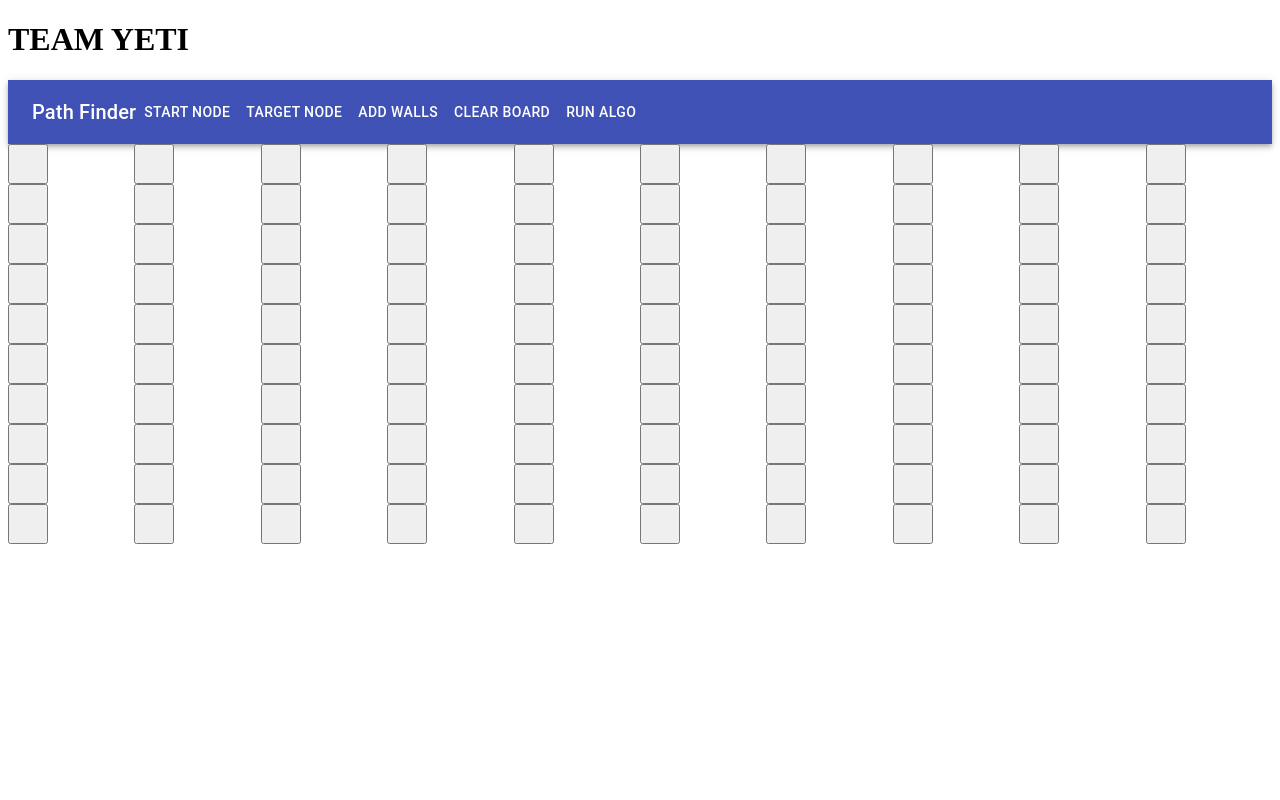
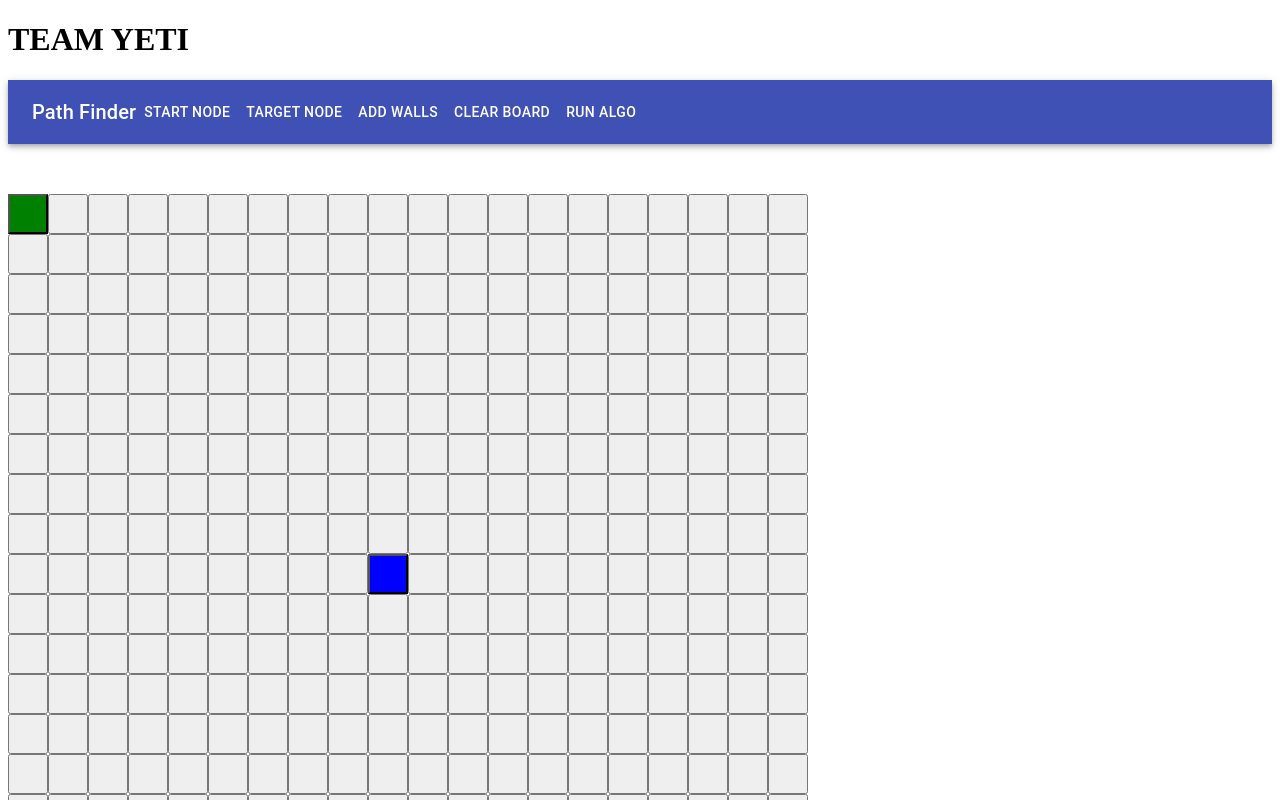
Before and after one commit to Yeti-Crabby/maze-runner, a React app: page / in a window 1280 px wide. Shown: the top 800 px of the page. Built offline with nearby package versions, Linux system fonts and the light colour scheme.

Commit message:
FUNCTIONING  start/end node with wall and working algo path

```diff
--- a/client/Navbar.jsx
+++ b/client/Navbar.jsx
@@ -37,11 +37,11 @@ class Navbar extends Component {
             >
               Path Finder
             </Typography>
-            <Button id="startNode" color="inherit">Start Node</Button>
-            <Button id="targetNode" color="inherit">Target Node</Button>
+            <Button onClick={this.props.entryNodeMode} id="startNode" color="inherit">Start Node</Button>
+            <Button onClick={this.props.targetNodeMode} id="targetNode" color="inherit">Target Node</Button>
             <Button onClick={this.props.addWallMode} id="wallNode" color="inherit">Add Walls</Button>
             <Button id="clearBoard" color="inherit">Clear Board</Button>
-            <Button id="runAlgo" color="inherit">Run Algo</Button>
+            <Button onClick={this.props.runAlgo} id="algo" color="inherit">Run Algo</Button>
           </Toolbar>
         </AppBar>
       </div>
--- a/client/containers/MainContainer.jsx
+++ b/client/containers/MainContainer.jsx
@@ -26,18 +26,22 @@
        entryNodeMode: false,
        targetNodeMode: false,
        wallMode: false,
+       headPosition: '0,0',
+       targetPosition: '9,9',
+       path: [],
      };
      this.addWallMode = this.addWallMode.bind(this);
      this.entryNodeMode = this.entryNodeMode.bind(this);
      this.targetNodeMode = this.targetNodeMode.bind(this);
+     this.algorithm = this.algorithm.bind(this);
    }
 
  // [{x:0, y:0}, {x:0, y:1}, {x:0, y:2} {x:1, y:0}, {x:1, y:1}, {x:1, y:2}]
 
   componentDidMount() {
     const board = {};
-    for (let i = 0; i < 10; i++) {
-      for (let j = 0; j < 10; j++) {
+    for (let i = 0; i < 20; i++) {
+      for (let j = 0; j < 20; j++) {
         board[`${i},${j}`] = {
           visited: false,
         }
@@ -51,7 +55,7 @@
       entryNodeMode: false,
       targetNodeMode: false,
       wallMode: true,
-    })
+    }, function(){console.log('addwallmode', this.state)})
    }
 
    entryNodeMode() {
@@ -59,7 +63,7 @@
       entryNodeMode: true,
       targetNodeMode: false,
       wallMode: false,
-     })
+     }, function() {console.log('entrynodemode', this.state)})
    }
 
    targetNodeMode(){
@@ -67,11 +71,13 @@
       entryNodeMode: false,
       targetNodeMode: true,
       wallMode: false,
-    })
+    }, function(){console.log('targetnodemode', this.state)})
    }
 
    handleMouseDown(property) {
-     if(this.state.addWallMode === false) return;
+     if(this.state.wallMode === false){
+        return;
+     }
      const board = {...this.state.board}
      board[property].visited = true;
      board[property].wall = true;
@@ -86,41 +92,54 @@
   // onmouseup={()=>{handleMouseUp(x,y)}}
   //}><button/>
    handleMouseEnter(property) {
-    if(this.state.addWallMode === false) return;
-     if(this.state.mouseIsPressed === false){
-       return;
-     }
+    if(this.state.wallMode === false || this.state.mouseIsPressed === false){
+      // console.log('wtf this is false');
+      return;
+    }
     const board = {...this.state.board}
     board[property].visited = true;
     board[property].wall = true;
     this.setState({board: board});
-    console.log(board)
+    // console.log(board)
     //  if (!this.state.mouseIsPressed) return;
     //  const board = this.state.board.slice();
     //  board[`${x},${y}`].visited = true;
     //  board[`${x},${y}`].wall = true;
     //  this.setState({board: board});
-     console.log("HOVERING")
+    //  console.log("HOVERING")kjhkjhkjhkj
    }
 
   handleMouseUp() {
-    if(this.state.addWallMode === false) return;
+    console.log('mouseUP')
+    if(this.state.wallMode === false) return;
     this.setState({mouseIsPressed: false});
-    console.log("MOUSE UP")
+    // console.log("MOUSE UP")
+   }
+
+   handleHead(coordinates) {
+     if(this.state.entryNodeMode === false) return;
+     this.setState({headPosition: coordinates})
+   }
+
+   handleTarget(coordinates) {
+     //coordinates = '0,2'
+     if(this.state.targetNodeMode === false) return;
+     this.setState({targetPosition: coordinates})
    }
 
    algorithm() {
     /////
-    const nodes = {};
-    for (let i = 0; i < 10; i++) {
-      for (let j = 0; j < 10; j++) {
-        nodes[`${i},${j}`] = {
-          visited: false,
-        }
-      }
-    }
-    const head = '0,0';
-    const target = '9,8';
+
+    const nodes = Object.assign(this.state.board);
+    // for (let i = 0; i < 10; i++) {
+    //   for (let j = 0; j < 10; j++) {
+    //     nodes[`${i},${j}`] = {
+    //       visited: false,
+    //     }
+    //   }
+    // }
+    const head = this.state.headPosition;
+    const target = this.state.targetPosition;
     // const target = nodes['2,1']
 
     nodes[head].visited = true;
@@ -149,7 +168,8 @@
             previousNode = nodes[previousNode].previousNode;
           }
           // console.log('inside base case', JSON.stringify(nodes));
-          return console.log(path);
+          console.log('path1', path);
+          return path;
         }
       }
       // queue -------> [{'0,0': {visited: true}}]
@@ -187,10 +207,16 @@
       queue.shift(); // <--- removes first element from array
       // console.log('queueEEE', JSON.stringify(queue))
       // console.log('NODEEEEEE', JSON.stringify(nodes))
-      helper(queue.slice());
+      return helper(queue.slice());
     }
 
-    helper(queue);
+    const array = helper(queue);
+    array.pop();
+    const path = array.reverse();
+    console.log('path', path)
+    // console.log(helper(queue))
+    // console.log('2', path)
+    this.setState({path: path})
   }
 
    render() {
@@ -199,18 +225,49 @@
 
      for(const property in board){
       let id = property;
-      if(board[property].wall === true){
+      if(this.state.path.includes(property)){
+        grid.push(<button id={id} className = 'path'
+        onMouseDown={() => {this.handleMouseDown(property)}}
+        onMouseOver={() => {this.handleMouseEnter(property)}}
+        onMouseUp={() => {this.handleMouseUp(property)}}
+        onClick={()=> {this.handleHead(property); this.handleTarget(property)}}
+        >
+        </button>)
+      }
+      else if(property === this.state.headPosition){
+        grid.push(<button id={id} className = 'head'
+        onMouseDown={() => {this.handleMouseDown(property)}}
+        onMouseOver={() => {this.handleMouseEnter(property)}}
+        onMouseUp={() => {this.handleMouseUp(property)}}
+        onClick={()=> {this.handleHead(property); this.handleTarget(property)}}
+        >
+        </button>)
+      }
+      else if(property === this.state.targetPosition){
+        grid.push(<button id={id} className = 'target'
+        onMouseDown={() => {this.handleMouseDown(property)}}
+        onMouseOver={() => {this.handleMouseEnter(property)}}
+        onMouseUp={() => {this.handleMouseUp(property)}}
+        onClick={()=> {this.handleHead(property); this.handleTarget(property)}}
+        >
+        </button>)
+      }
+      else if(board[property].wall === true){
         grid.push(<button id={id} className = 'wallGrid'
         onMouseDown={() => {this.handleMouseDown(property)}}
         onMouseOver={() => {this.handleMouseEnter(property)}}
-        onMouseUp={() => {this.handleMouseUp(property)}}>
+        onMouseUp={() => {this.handleMouseUp(property)}}
+        onClick={()=> {this.handleHead(property); this.handleTarget(property)}}
+        >
         </button>)
       }
       else {
       grid.push(<button id={id} className = 'regularGrid'
       onMouseDown={() => {this.handleMouseDown(property)}}
       onMouseOver={() => {this.handleMouseEnter(property)}}
-      onMouseUp={() => {this.handleMouseUp(property)}}>
+      onMouseUp={() => {this.handleMouseUp(property)}}
+      onClick={()=> {this.handleHead(property); this.handleTarget(property)}}
+      >
       </button>)
       }
     }
@@ -219,7 +276,7 @@
 
        <div >
           <div className = 'navbar'>
-          <Navbar addWallMode={this.addWallMode} entryNodeMode={this.entryNodeMode} targetNodeMode={this.targetNodeMode}/>
+          <Navbar runAlgo={this.algorithm} addWallMode={this.addWallMode} entryNodeMode={this.entryNodeMode} targetNodeMode={this.targetNodeMode}/>
           </div>
           <div className='gridContainer'>
             {grid}
--- a/client/styles.css
+++ b/client/styles.css
@@ -1,16 +1,20 @@
 .gridContainer {
 	display: grid;
-	grid-template-columns: repeat(10, 1fr);
-	grid-template-rows: repeat(10, 1fr);
+	padding-top: 50px;
+	/* margin: auto; */
+	grid-template-columns: repeat(20, 1fr);
+	/* grid-template-rows: repeat(20, 1fr); */
 	grid-column-gap: 0px;
 	grid-row-gap: 0px;
 	column-gap: 0px;
+	width: 50vw;
+	height: 70vh;
 }
 
 .wallGrid {
 	background-color: red;
-	height: 3em;
-	width: 3em;
+	height: 10fr;
+	width: 10fr;
 }
 .regularGrid {
 	height: 3em;
@@ -24,7 +28,24 @@
 
 .gridColor {
 	border: 3px solid black;
-	height:3em;
-	width:3em;
+	height:10fr;
+	width:10fr;
 	background-color: red;
 }
+.head {
+	background-color: green;
+	height: 10fr;
+	width: 10fr;
+}
+
+.target {
+	background-color: blue;
+	height: 10fr;
+	width: 10fr;
+}
+
+.path {
+	background-color: orange;
+	height: 10fr;
+	width: 10fr;
+}
--- a/package.json
+++ b/package.json
@@ -6,7 +6,7 @@
   "scripts": {
     "build": "cross-env NODE_ENV=production webpack",
     "dev": "NODE_ENV=development webpack serve --hot",
-    "start": "cross-env cross-env NODE_ENV=development webpack serve --open --hot --inline --progress",
+    "start": "cross-env NODE_ENV=development webpack serve --hot --inline --progress",
     "test": "echo Error: we don't have a test specified yet"
   },
   "repository": {
@@ -23,6 +23,8 @@
     "@material-ui/core": "^4.11.3",
     "@material-ui/icons": "^4.11.2",
     "react": "^17.0.2",
+    "react-dnd": "^14.0.2",
+    "react-dnd-html5-backend": "^14.0.0",
     "react-dom": "^17.0.2"
   },
   "devDependencies": {
--- a/webpack.config.js
+++ b/webpack.config.js
@@ -37,4 +37,7 @@ module.exports = {
     // Enable importing JS / JSX files without specifying their extension
     extensions: ['.js', '.jsx'],
   },
+  devServer: {
+    port: 8080
+  }
 };
```
Also changed, not shown: 1 other file (tests, documents, lock files or other folders).
